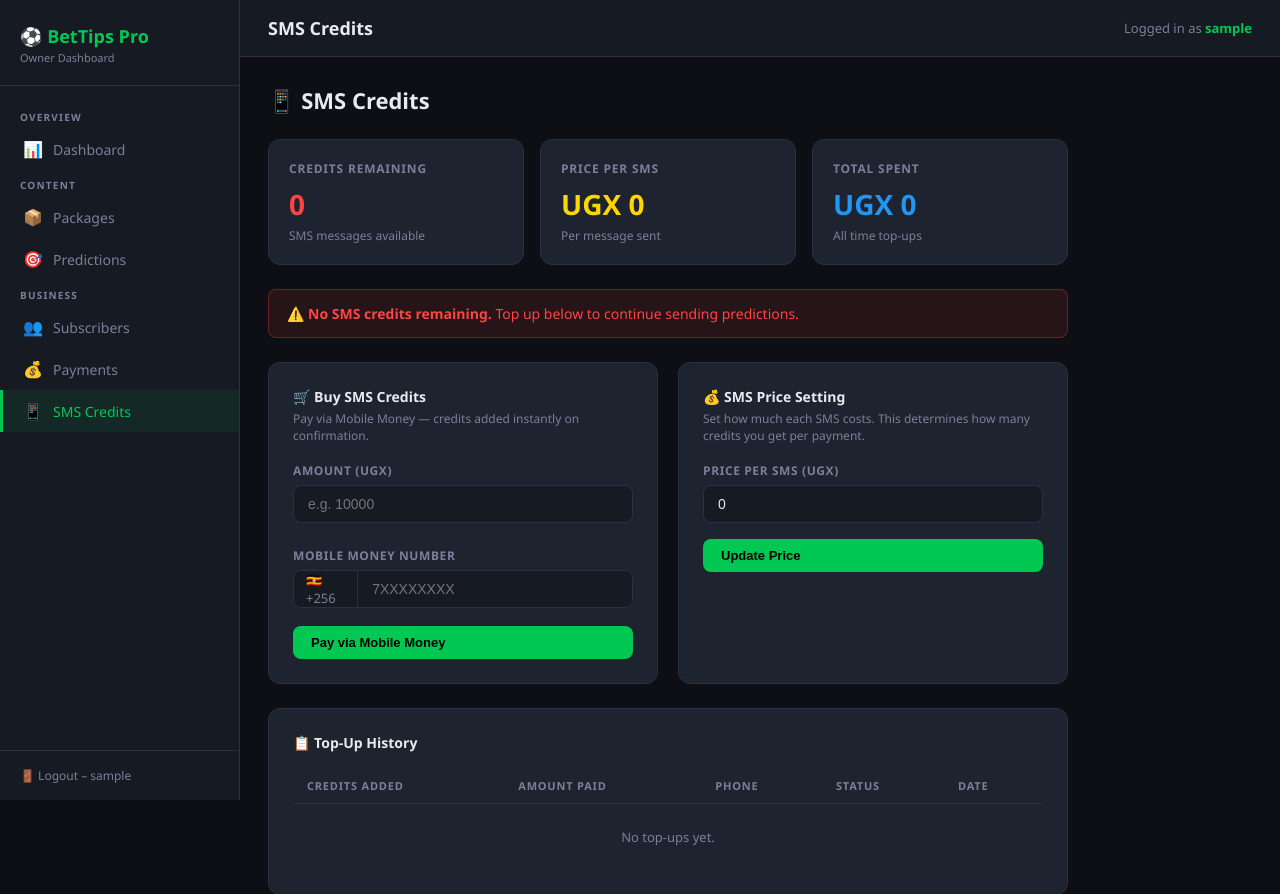
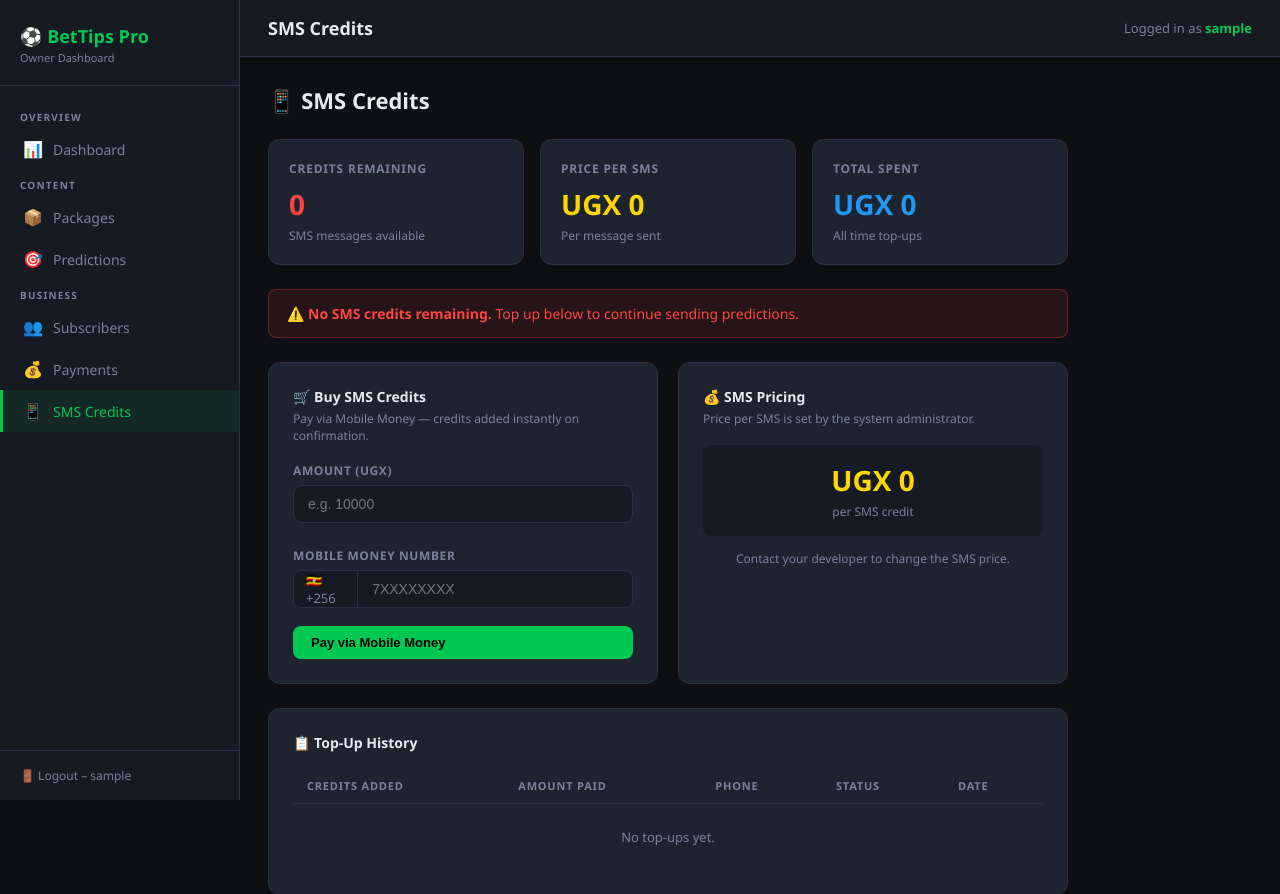
Before and after one commit to Ssebaleke/betting_bot_prod, a Django app: page /dashboard/sms-credits/ in a window 1280 px wide. Shown: the top 894 px of the page. Run offline with Django 5.2, Linux system fonts and the light colour scheme; the visitor is signed in with stand-in values (Sample User, id 1); data comes from the database, SQL or seed files in the repository; data that the repository does not hold is empty.

Commit message:
fix: remove price_per_sms control from owner dashboard — devs only via admin

```diff
--- a/betting_bot/dashboard/templates/dashboard/sms_credits.html
+++ b/betting_bot/dashboard/templates/dashboard/sms_credits.html
@@ -86,18 +86,15 @@
     </div>
   </div>
 
-  <!-- SET PRICE -->
+  <!-- PRICE INFO (read-only) -->
   <div class="card">
-    <div style="font-size:14px;font-weight:700;margin-bottom:4px;">💰 SMS Price Setting</div>
-    <div style="font-size:12px;color:var(--muted);margin-bottom:18px;">Set how much each SMS costs. This determines how many credits you get per payment.</div>
-    <form method="post">
-      {% csrf_token %}
-      <div class="form-group" style="margin-bottom:16px;">
-        <label>Price Per SMS (UGX)</label>
-        <input type="number" name="price_per_sms" value="{{ balance.price_per_sms|floatformat:0 }}" min="1" step="1" required/>
-      </div>
-      <button type="submit" class="btn btn-green" style="width:100%;">Update Price</button>
-    </form>
+    <div style="font-size:14px;font-weight:700;margin-bottom:4px;">💰 SMS Pricing</div>
+    <div style="font-size:12px;color:var(--muted);margin-bottom:18px;">Price per SMS is set by the system administrator.</div>
+    <div style="background:var(--surface);border-radius:8px;padding:16px;text-align:center;">
+      <div style="font-size:28px;font-weight:800;color:var(--gold);">UGX {{ balance.price_per_sms|floatformat:0 }}</div>
+      <div style="font-size:12px;color:var(--muted);margin-top:4px;">per SMS credit</div>
+    </div>
+    <div style="font-size:12px;color:var(--muted);margin-top:14px;text-align:center;">Contact your developer to change the SMS price.</div>
   </div>
 </div>
 
--- a/betting_bot/dashboard/views.py
+++ b/betting_bot/dashboard/views.py
@@ -249,7 +249,6 @@ def sms_credits(request):
         "total_spent": total_spent,
     })
 
-
 @owner_required
 def sms_topup_pay(request):
     import json, uuid
```
